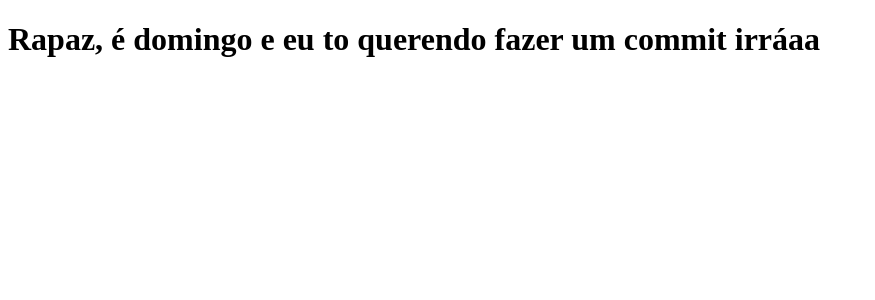
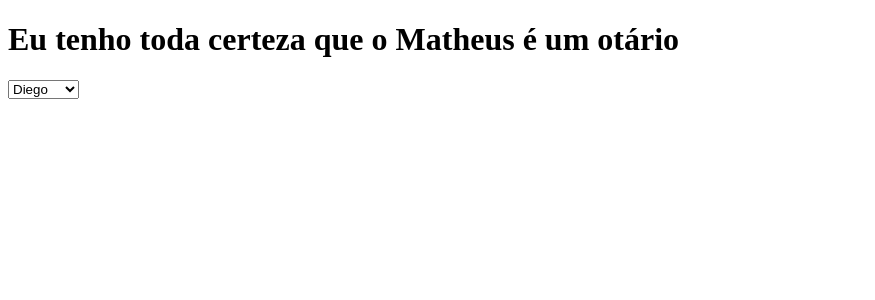
Before and after one commit to matheus-alexandria/clone-tabnews, a Next.js app: page / in a window 1280 px wide. Shown: the top 300 px of the page, without its empty margins (0-875 px from the left). Built offline with nearby package versions, Linux system fonts and the light colour scheme.

Commit message:
refactor: little joke for the site

```diff
--- a/pages/index.js
+++ b/pages/index.js
@@ -1,8 +1,19 @@
+import React, { useState } from "react";
+
 function Home() {
+  const [name, setName] = useState('Matheus');
   return (
-    <h1>
-      Rapaz, é domingo e eu to querendo fazer um commit irráaa
-    </h1>
+    <>
+      <h1>
+        {`Eu tenho toda certeza que o ${name} é um otário`}
+      </h1>
+      <select onChange={(event) => { setName(event.target.value) }}>
+        <option value='Diego'>Diego</option>
+        <option value='Marcelo P1'>P1</option>
+        <option value='Marcelo P2'>P2</option>
+        <option value='Douglas'>Douglas</option>
+      </select>
+    </>
   );
 }
 
```
